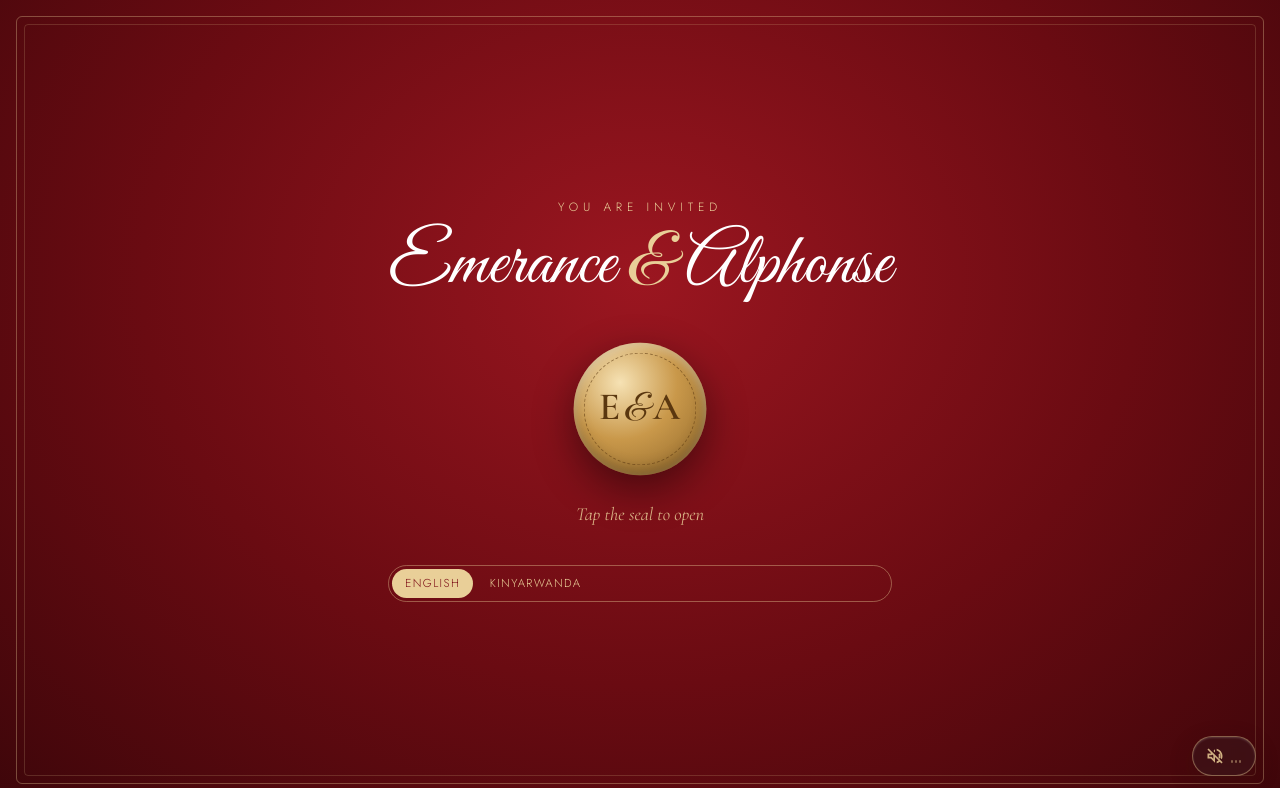
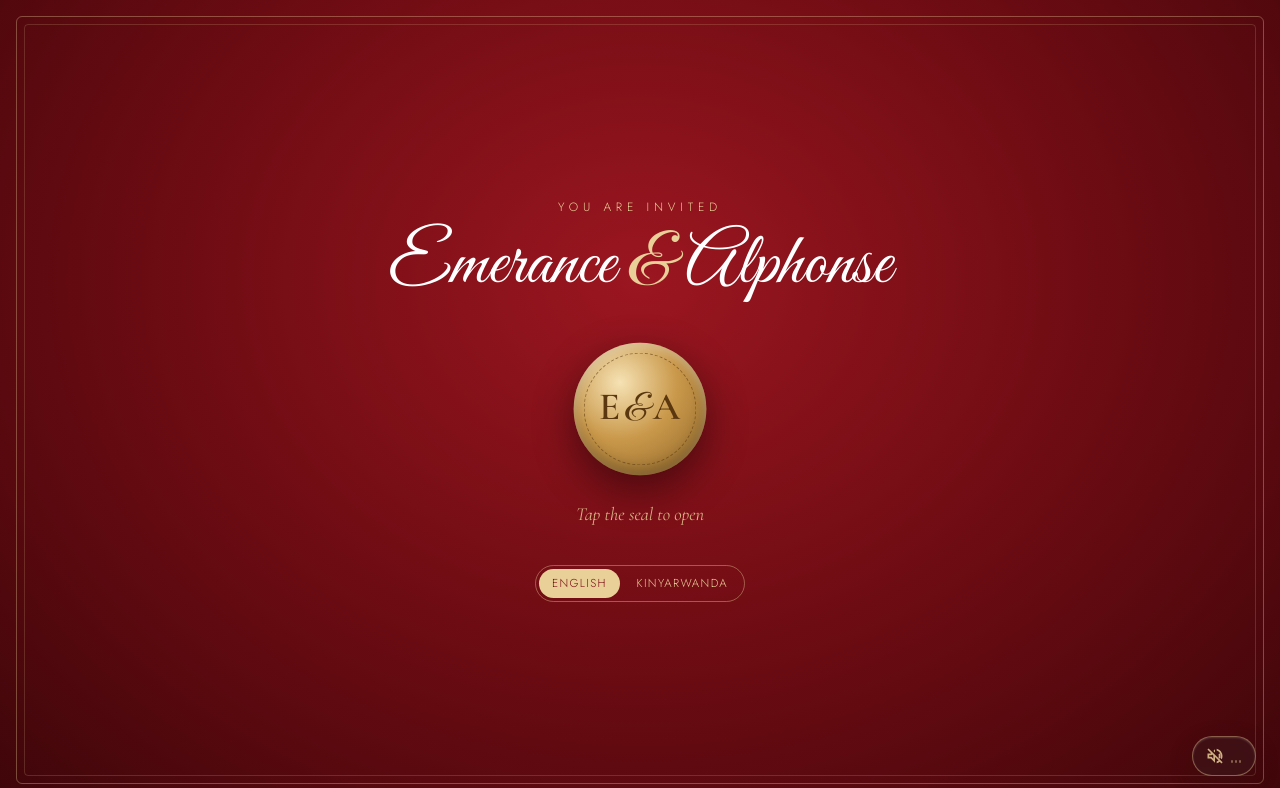
Before and after one commit to luckyusY/emerance-alphonse-invitation, a plain HTML site: page index.html in a window 1280 px wide. Shown: the top 788 px of the page. Drawn offline with nearby package versions, Linux system fonts and the light colour scheme.

Commit message:
Fix stretched language switch on opening screen
Co-Authored-By: Claude Opus 5.5 <noreply@anthropic.com>

```diff
--- a/styles.css
+++ b/styles.css
@@ -83,7 +83,7 @@ button{font:inherit;cursor:pointer;border:0;background:none;color:inherit}
 .seal-mono i{font-family:var(--script);font-style:normal;font-weight:400;margin:0 .1em}
 @keyframes pulse{0%,100%{transform:scale(1)}50%{transform:scale(1.05)}}
 .intro-hint{margin-top:1.6rem;font-family:var(--serif);font-style:italic;font-size:1.15rem;opacity:.85}
-.intro-lang{margin-top:2.2rem;display:inline-flex}
+.intro .intro-lang{margin-top:2.2rem;display:inline-flex}
 
 /* ---------- lang switch ---------- */
 .lang-switch{display:flex;gap:4px;padding:3px;border-radius:999px;border:1px solid rgba(233,207,152,.4)}
```
